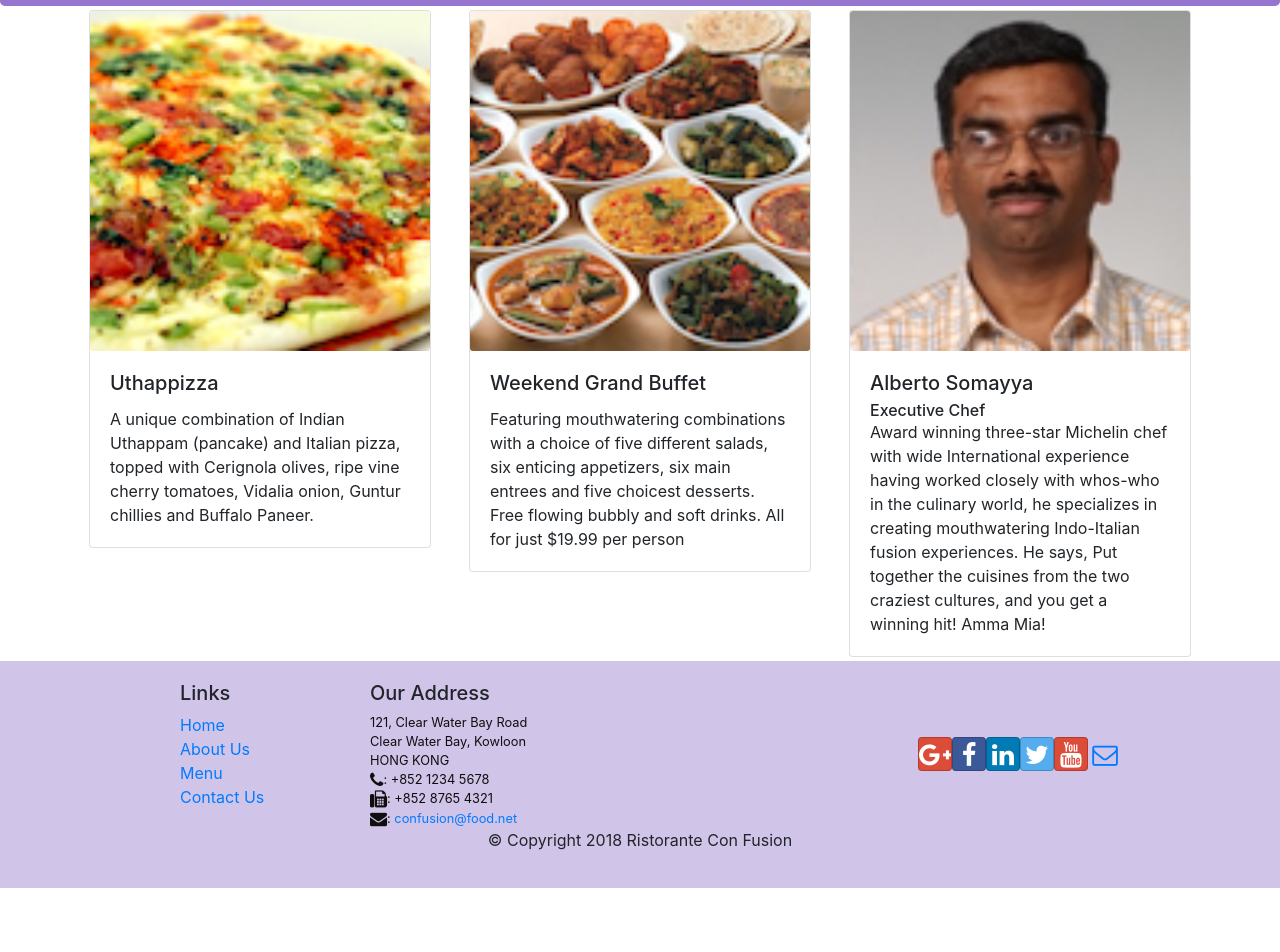
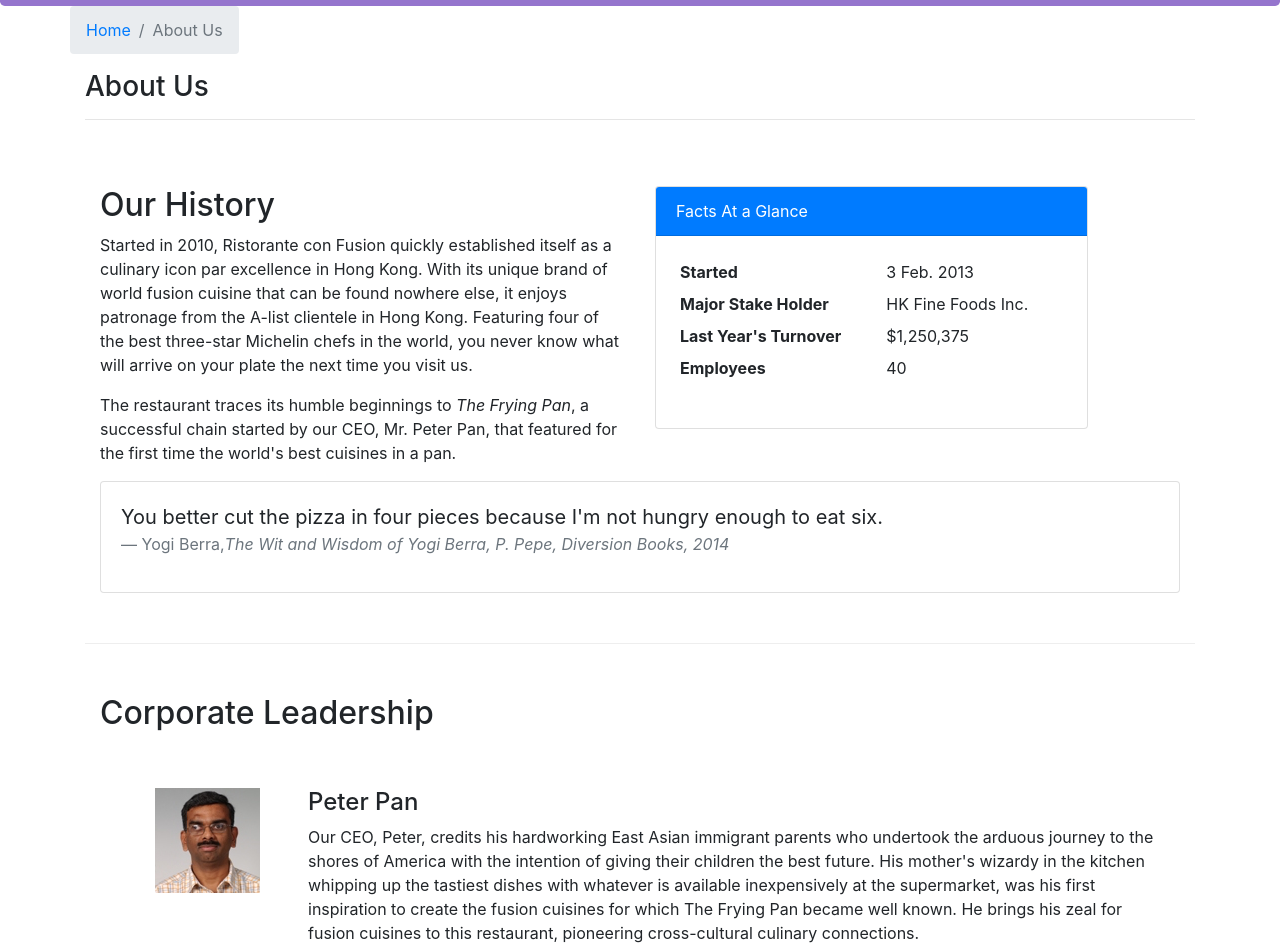
Before and after one commit to arpit-05/Hotel, a React (Create React App) app: page /aboutus in a window 1280 px wide. Before the commit this address led to /home. Shown: the part 336-1288 px from the top of the page. Before the commit the page ends 1224 px from the top, so only its background shows below. Built offline with nearby package versions, Linux system fonts and the light colour scheme.

Commit message:
Assignment 2 completed

```diff
--- /dev/null
+++ b/src/components/AboutComponent.js
@@ -0,0 +1,95 @@
+import React from 'react';
+import { Breadcrumb, BreadcrumbItem, Card, CardBody, CardHeader, Media } from 'reactstrap';
+import { Link } from 'react-router-dom';
+function RenderLeader({leader})
+{
+return(
+<div key={leader.id} className='col-12 mt-5'>
+<Media tag='li'>
+    <Media left middle>
+        <Media object src={leader.image} alt={leader.name}/>
+    </Media>
+    <Media body className='ml-5'>
+<Media heading>{leader.name}</Media>
+<p>{leader.description}</p>
+    </Media>
+</Media>
+</div>
+)
+}
+function About(props) {
+
+    const leaders = props.leaders.map((leader) => {
+        return (
+            <div>
+                <RenderLeader leader={leader}/>
+            </div>
+
+        );
+
+    });
+    return(
+        <div className="container">
+            <div className="row">
+                <Breadcrumb>
+                    <BreadcrumbItem><Link to="/home">Home</Link></BreadcrumbItem>
+                    <BreadcrumbItem active>About Us</BreadcrumbItem>
+                </Breadcrumb>
+                <div className="col-12">
+                    <h3>About Us</h3>
+                    <hr />
+                </div>
+            </div>
+            <div className="row row-content">
+                <div className="col-12 col-md-6">
+                    <h2>Our History</h2>
+                    <p>Started in 2010, Ristorante con Fusion quickly established itself as a culinary icon par excellence in Hong Kong. With its unique brand of world fusion cuisine that can be found nowhere else, it enjoys patronage from the A-list clientele in Hong Kong.  Featuring four of the best three-star Michelin chefs in the world, you never know what will arrive on your plate the next time you visit us.</p>
+                    <p>The restaurant traces its humble beginnings to <em>The Frying Pan</em>, a successful chain started by our CEO, Mr. Peter Pan, that featured for the first time the world's best cuisines in a pan.</p>
+                </div>
+                <div className="col-12 col-md-5">
+                    <Card>
+                        <CardHeader className="bg-primary text-white">Facts At a Glance</CardHeader>
+                        <CardBody>
+                            <dl className="row p-1">
+                                <dt className="col-6">Started</dt>
+                                <dd className="col-6">3 Feb. 2013</dd>
+                                <dt className="col-6">Major Stake Holder</dt>
+                                <dd className="col-6">HK Fine Foods Inc.</dd>
+                                <dt className="col-6">Last Year's Turnover</dt>
+                                <dd className="col-6">$1,250,375</dd>
+                                <dt className="col-6">Employees</dt>
+                                <dd className="col-6">40</dd>
+                            </dl>
+                        </CardBody>
+                    </Card>
+                </div>
+                <div className="col-12">
+                    <Card>
+                        <CardBody className="bg-faded">
+                            <blockquote className="blockquote">
+                                <p className="mb-0">You better cut the pizza in four pieces because
+                                    I'm not hungry enough to eat six.</p>
+                                <footer className="blockquote-footer">Yogi Berra,
+                                <cite title="Source Title">The Wit and Wisdom of Yogi Berra,
+                                    P. Pepe, Diversion Books, 2014</cite>
+                                </footer>
+                            </blockquote>
+                        </CardBody>
+                    </Card>
+                </div>
+            </div>
+            <div className="row row-content">
+                <div className="col-12">
+                    <h2>Corporate Leadership</h2>
+                </div>
+                <div className="col-12">
+                    <Media list>
+                        {leaders}
+                    </Media>
+                </div>
+            </div>
+        </div>
+    );
+}
+
+export default About;
--- a/src/components/MainComponent.js
+++ b/src/components/MainComponent.js
@@ -11,6 +11,7 @@
 import {PROMOTIONS} from '../shared/promotions'
 import {LEADERS} from '../shared/leaders'
 import Contact from './ContactComponent'
+import About from './AboutComponent'
 class Main extends Component{
     constructor(props){
         super(props)
@@ -57,6 +58,7 @@
             <Route exact path='/menu' component={()=> <Menu dishes={this.state.dishes}/>}/>
             <Route exact path='/contactus' component={Contact}/>
             <Route path='/menu/:dishId' component={DishWithId}/>
+            <Route path='/aboutus' component={()=><About leaders={this.state.leaders}/>}/>
             <Redirect to='/home'/>
         </Switch>
 
```
Also changed, not shown: 1 other file (tests, documents, lock files or other folders).
